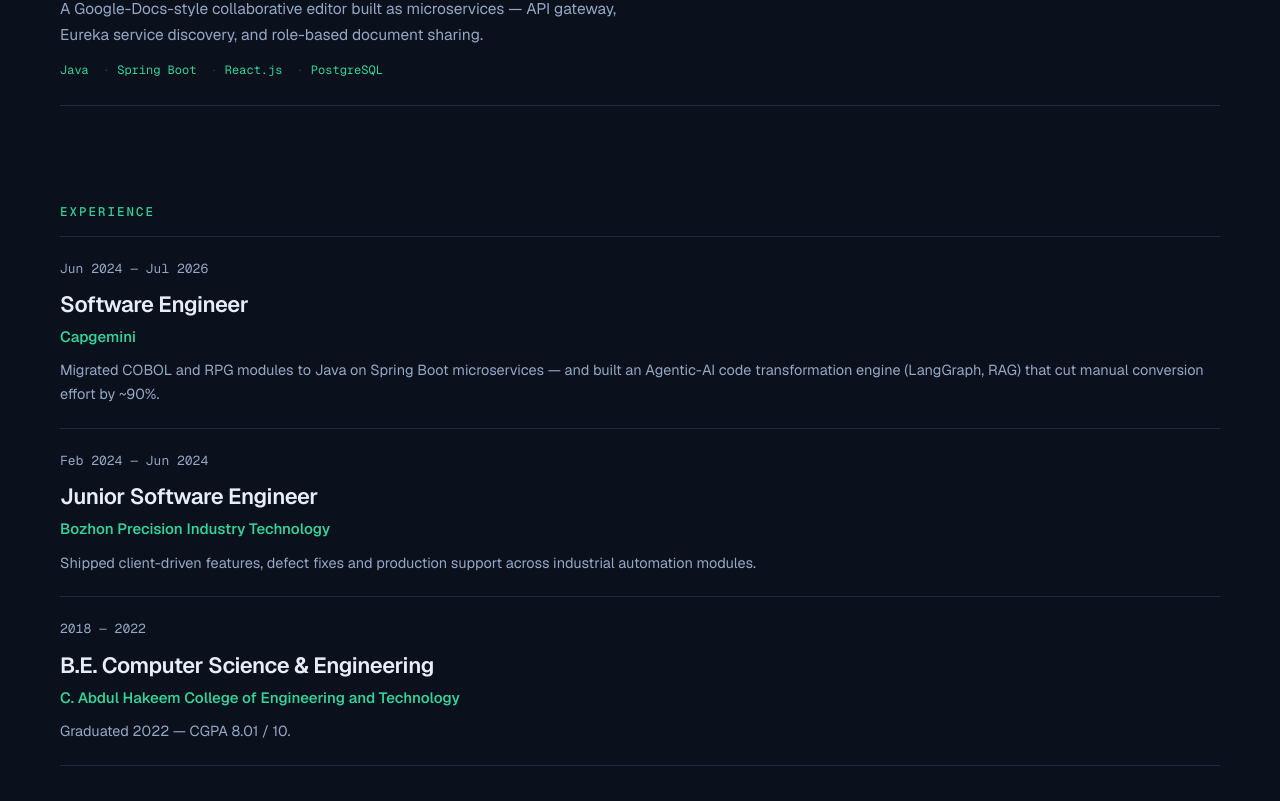
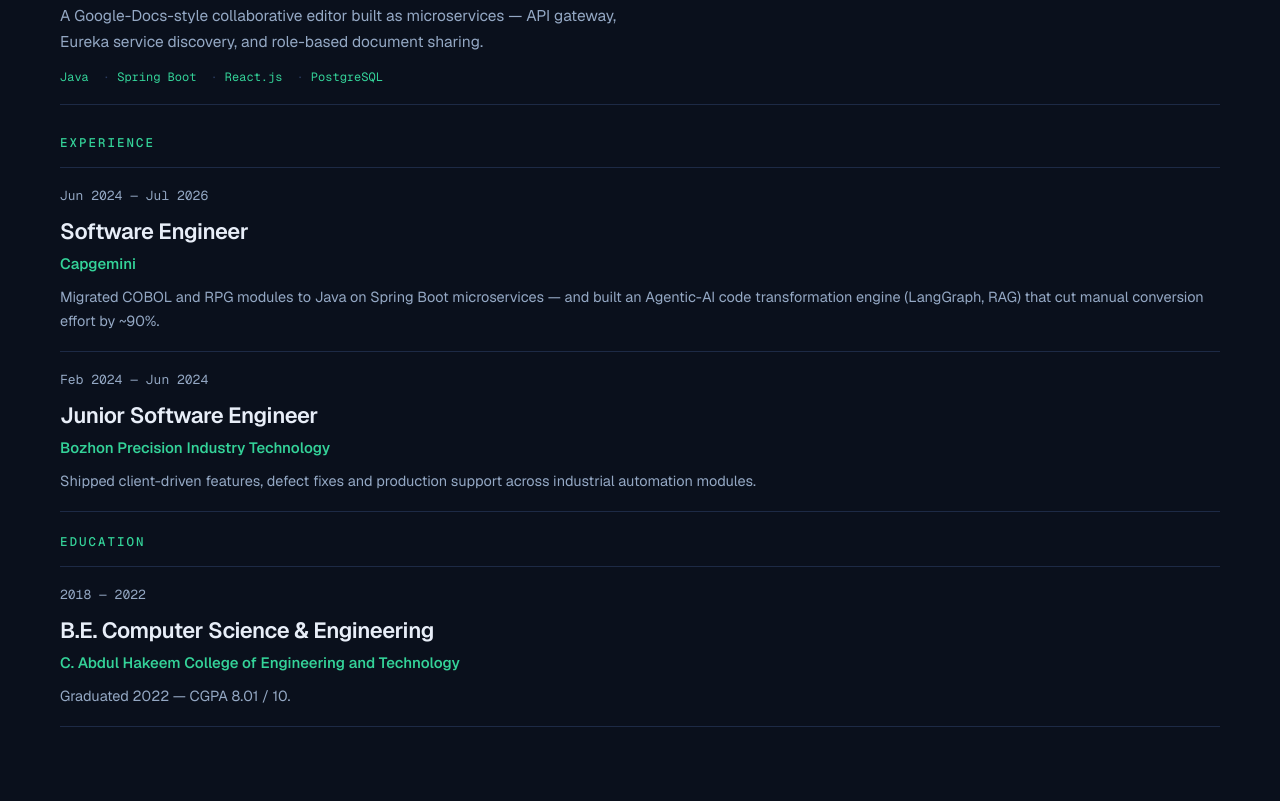
Before and after one commit to Mohammed-Fazil/portfolio-frontend, a React (Vite) app: page / in a window 1280 px wide. Shown: the part 1379-2180 px from the top of the page. Built offline with nearby package versions, Linux system fonts and the light colour scheme; no server answers.

Commit message:
Move education out of experience into its own ledger block

```diff
--- a/src/index.css
+++ b/src/index.css
@@ -34,7 +34,7 @@
   --radius-md: 14px;
   --radius-lg: 20px;
 
-  --section-y: 104px;
+  --section-y: 96px;
 
   color: var(--ink);
   background: var(--bg);
@@ -714,7 +714,7 @@ img {
   align-items: start;
   gap: 28px;
 
-  padding: 26px 0;
+  padding: 18px 0;
 
   border-bottom: 1px solid var(--border);
 
@@ -809,9 +809,13 @@ img {
    Experience — ledger rows inside Work
 ===================================================== */
 
-  .work-experience {
-    margin-top: 36px;
-  }
+.work-experience {
+  margin-top: 44px;
+}
+
+.work-education {
+  margin-top: 28px;
+}
 
 .experience-kicker {
   margin: 0 0 14px;
@@ -830,7 +834,7 @@ img {
 }
 
 .experience-row {
-  padding: 22px 0;
+  padding: 18px 0;
 
   border-bottom: 1px solid var(--border);
 }
@@ -1129,7 +1133,11 @@ img {
   }
 
   .work-experience {
-    margin-top: 96px;
+    margin-top: 28px;
+  }
+
+  .work-education {
+    margin-top: 20px;
   }
 }
 
@@ -1219,7 +1227,7 @@ img {
 @media (max-width: 768px) {
   :root {
     --edge: 20px;
-    --section-y: 64px;
+    --section-y: 56px;
   }
 
   .hero {
@@ -1347,7 +1355,7 @@ img {
     grid-template-columns: minmax(0, 1fr);
     gap: 14px;
 
-    padding: 20px 0;
+    padding: 16px 0;
   }
 
   .work-links {
@@ -1357,7 +1365,7 @@ img {
   }
 
   .experience-row {
-    padding: 18px 0;
+    padding: 14px 0;
   }
 
   .experience-role {
--- a/src/sections/Work.jsx
+++ b/src/sections/Work.jsx
@@ -37,13 +37,14 @@ const roles = [
     company: "Bozhon Precision Industry Technology",
     note: "Shipped client-driven features, defect fixes and production support across industrial automation modules.",
   },
-  {
-    period: "2018 — 2022",
-    role: "B.E. Computer Science & Engineering",
-    company: "C. Abdul Hakeem College of Engineering and Technology",
-    note: "Graduated 2022 — CGPA 8.01 / 10.",
-  },
 ];
+
+const education = {
+  period: "2018 — 2022",
+  role: "B.E. Computer Science & Engineering",
+  company: "C. Abdul Hakeem College of Engineering and Technology",
+  note: "Graduated 2022 — CGPA 8.01 / 10.",
+};
 
 function Work() {
   return (
@@ -128,6 +129,24 @@ function Work() {
             ))}
           </div>
         </div>
+
+        <div className="work-education">
+          <h3 className="experience-kicker">Education</h3>
+
+          <div className="experience-list">
+            <article className="experience-row">
+              <span className="experience-period">{education.period}</span>
+
+              <div>
+                <p className="experience-role">{education.role}</p>
+
+                <p className="experience-company">{education.company}</p>
+
+                <p className="experience-note">{education.note}</p>
+              </div>
+            </article>
+          </div>
+        </div>
       </div>
     </section>
   );
```
